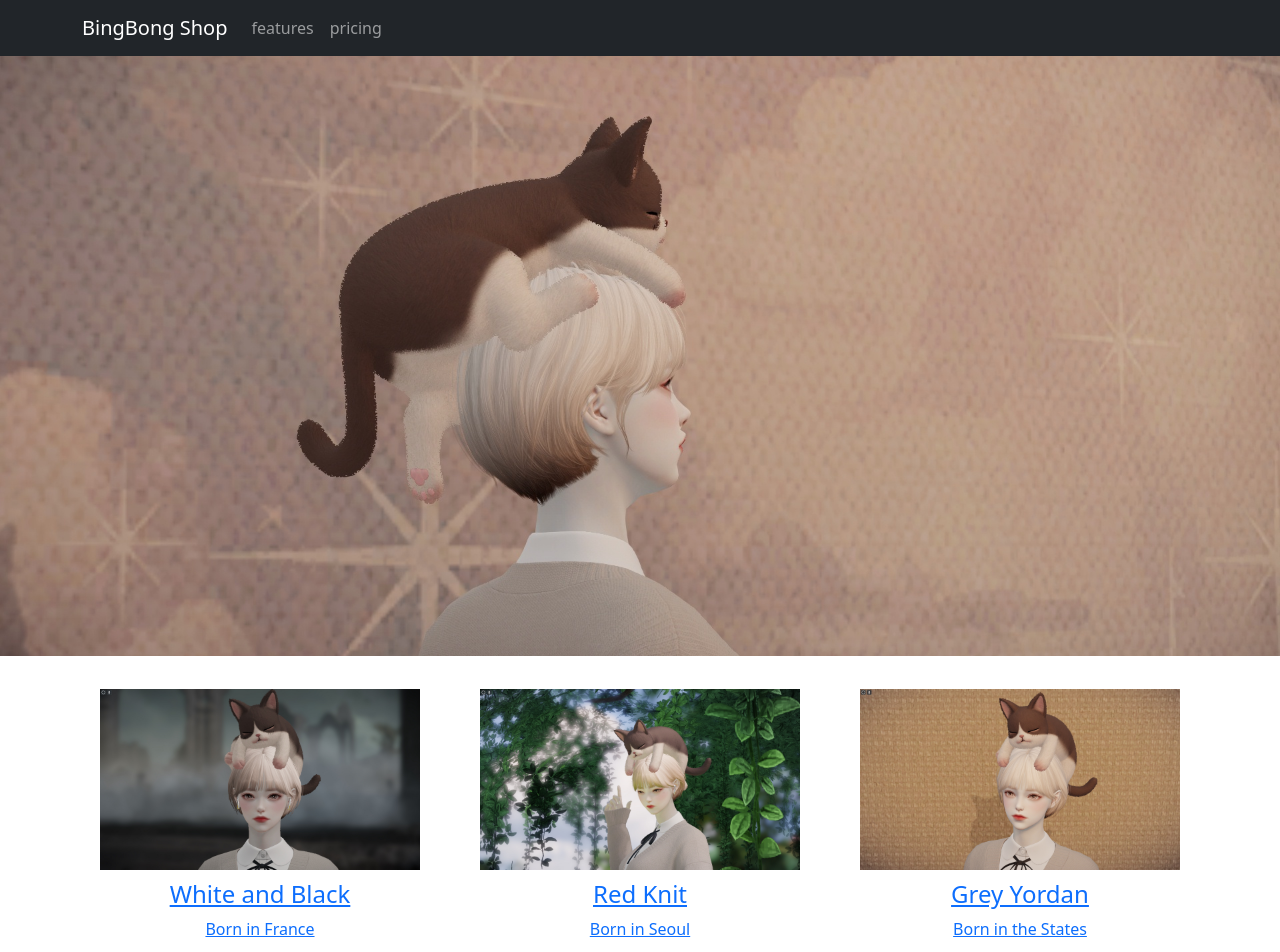
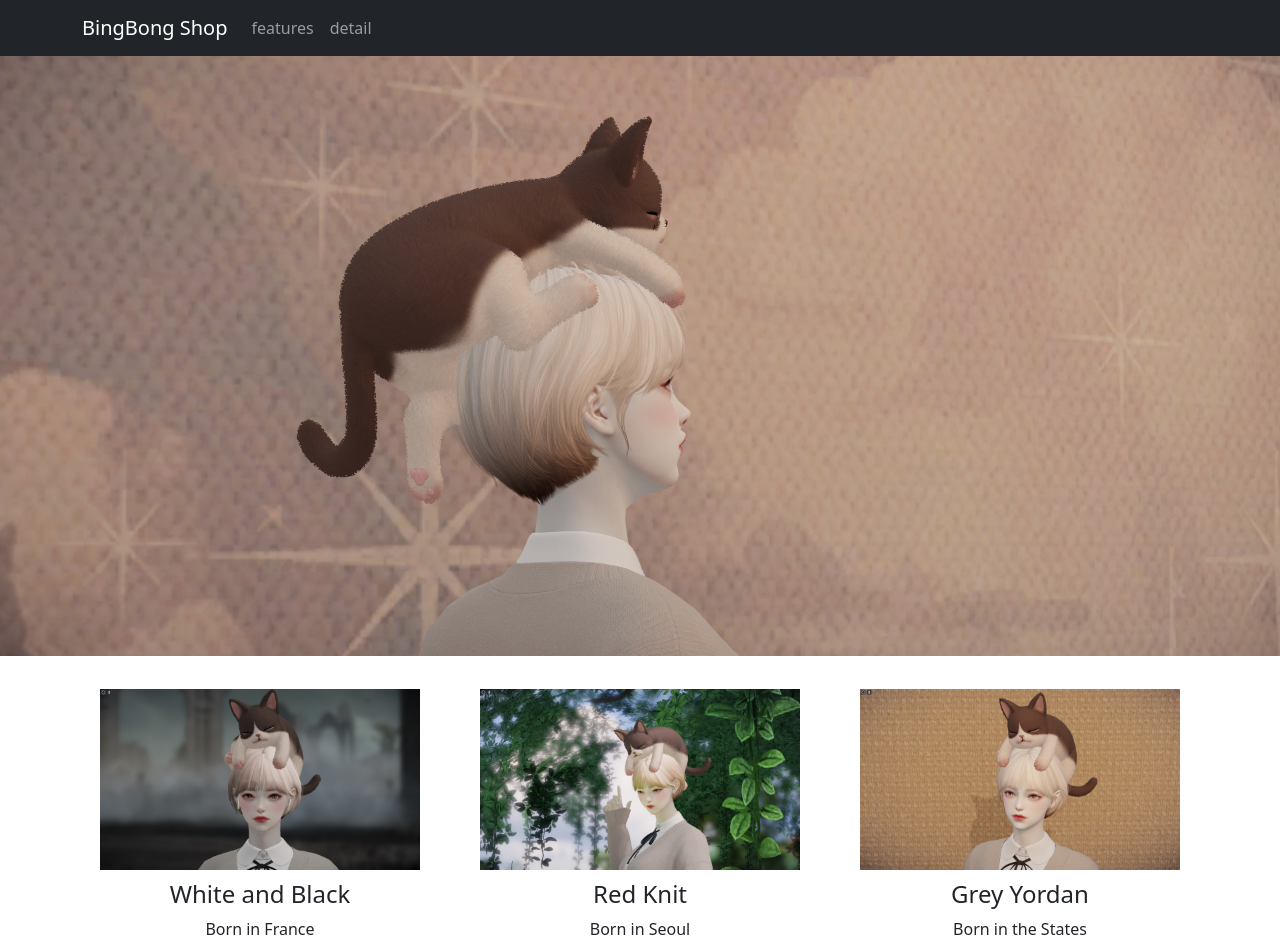
Before and after one commit to bingbong-party/js_react_study, a React (Create React App) app in the folder react/shop/: page / in a window 1280 px wide. Shown: the top 952 px of the page. Built offline with nearby package versions, Linux system fonts and the light colour scheme.

Commit message:
nested routes, useParams 학습

```diff
--- a/react/shop/src/App.js
+++ b/react/shop/src/App.js
@@ -1,5 +1,3 @@
-import logo from './logo.svg';
-
 import { useState } from 'react';
 
 import './App.css';
@@ -11,23 +9,30 @@ import Row from 'react-bootstrap/Row';
 import Col from 'react-bootstrap/Col';
 
 import itemData from './data.js';
-import ItemDetail from './itemDetail.js';
+import ItemDetail from './pages/itemDetail.js';
 
-import { Routes, Route, Link } from 'react-router-dom';
+import { Routes, Route, Link, useNavigate, Outlet } from 'react-router-dom';
 
 function App() {
 
   let [items] = useState(itemData);
+
+  // 페이지 이동을 도와주는 useNavigate()
+  let navigate = useNavigate();
 
   return (
     <div className="App">
 
       <Navbar bg="dark" data-bs-theme="dark">
         <Container>
-          <Navbar.Brand href="#home">BingBong Shop</Navbar.Brand>
+          <Navbar.Brand onClick={() => navigate('/')}>BingBong Shop</Navbar.Brand>
           <Nav className="me-auto">
             <Nav.Link href="#features">features</Nav.Link>
-            <Nav.Link href="#pricing">pricing</Nav.Link>
+            <Nav.Link onClick={() => navigate('/detail')}>detail</Nav.Link>
+          {/*
+            navigate(1) : 앞으로 가기
+            navigate(-1) : 뒤로 가기
+           */}
           </Nav>
         </Container>
       </Navbar>
@@ -41,9 +46,9 @@ function App() {
               <Container>
                 <Row style={{ paddingTop: "3%" }}>
                   {
-                    items.map(function (item) {
+                 items.map(item => {
                       return (
-                        <Card item={item} />
+                          <Card navigate = {navigate} item={item} />
                       )
                     })
                   }
@@ -52,7 +57,25 @@ function App() {
             </div>
           </div>
         } />
-        <Route path="/detail" element={<ItemDetail item={items[0]} />} />
+        <Route path="/detail/:itemId" element={<ItemDetail items={items} />} />
+        <Route path="*" element={<h4>없는 페이지다. (404)</h4>} />
+
+        {/*
+         - Nested Routes?
+         Route 태그 안에 Route 태그가 또 들어간 것
+         아래의 member, location 은 각각 /about/member, /about/location 을 의미한다.
+
+         - 바깥 Route 태그의 element 와 내부 Route 태그의 element 가 동시에 보인다.
+         단 바깥 element html 에 <Outlet /> 사용해줘야 함
+         <Outlet /> 이 기입된 위치에 내부 Route 태그의 element html 이 들어감
+
+         - Nested Routes 가 쓰이는 경우
+         여러 페이지를 제작해야 하는데, 각 페이지간의 유사한 부분이 많을 때
+         */}
+        <Route path="/about" element={<About/>}>
+          <Route path="member" element={<div>멤버 about 임</div>} />
+          <Route path="location" element={<div>위치 about 임</div>}/>
+        </Route>
       </Routes>
 
     </div>
@@ -68,14 +91,23 @@ function Card(props) {
 
   return (
     <Col>
-      <Link to="/detail">
+      <div onClick={() => props.navigate("/detail")}>
         <img className="item-image" src={itemImage} alt="이미지 로드 에러" />
         <h4>{itemTitle}</h4>
         <p>{itemContent}</p>
         <p>{itemPrice}</p>
-      </Link>
+      </div>
     </Col>
   )
 }
 
+function About() {
+  return (
+    <div>
+      <h4>회사 정보임</h4>
+      <Outlet />
+    </div>
+  )
+}
+
 export default App;
--- a/react/shop/src/data.js
+++ b/react/shop/src/data.js
@@ -4,7 +4,7 @@ let itemData = [
         title: "White and Black",
         content: "Born in France",
         price: 120000,
-        image: "./images/item1.jpg"
+        image: "../images/item1.jpg"
     },
 
     {
@@ -12,7 +12,7 @@ let itemData = [
         title: "Red Knit",
         content: "Born in Seoul",
         price: 110000,
-        image: "./images/item2.jpg"
+        image: "../images/item2.jpg"
     },
 
     {
@@ -20,7 +20,7 @@ let itemData = [
         title: "Grey Yordan",
         content: "Born in the States",
         price: 130000,
-        image: "./images/item3.jpg"
+        image: "../images/item3.jpg"
     }
 ]
 
--- a/react/shop/src/itemDetail.js
+++ b/react/shop/src/pages/itemDetail.js
@@ -1,5 +1,9 @@
+import {useParams} from "react-router-dom";
+
 function ItemDetail(props) {
-    let item = props.item;
+    let {itemId} = useParams();
+    let item = props.items.find(data => data.id == itemId);
+
     let itemTitle = item.title;
     let itemContent = item.content;
     let itemImage = item.image;
```
Also changed, not shown: 1 other file (tests, documents, lock files or other folders).
